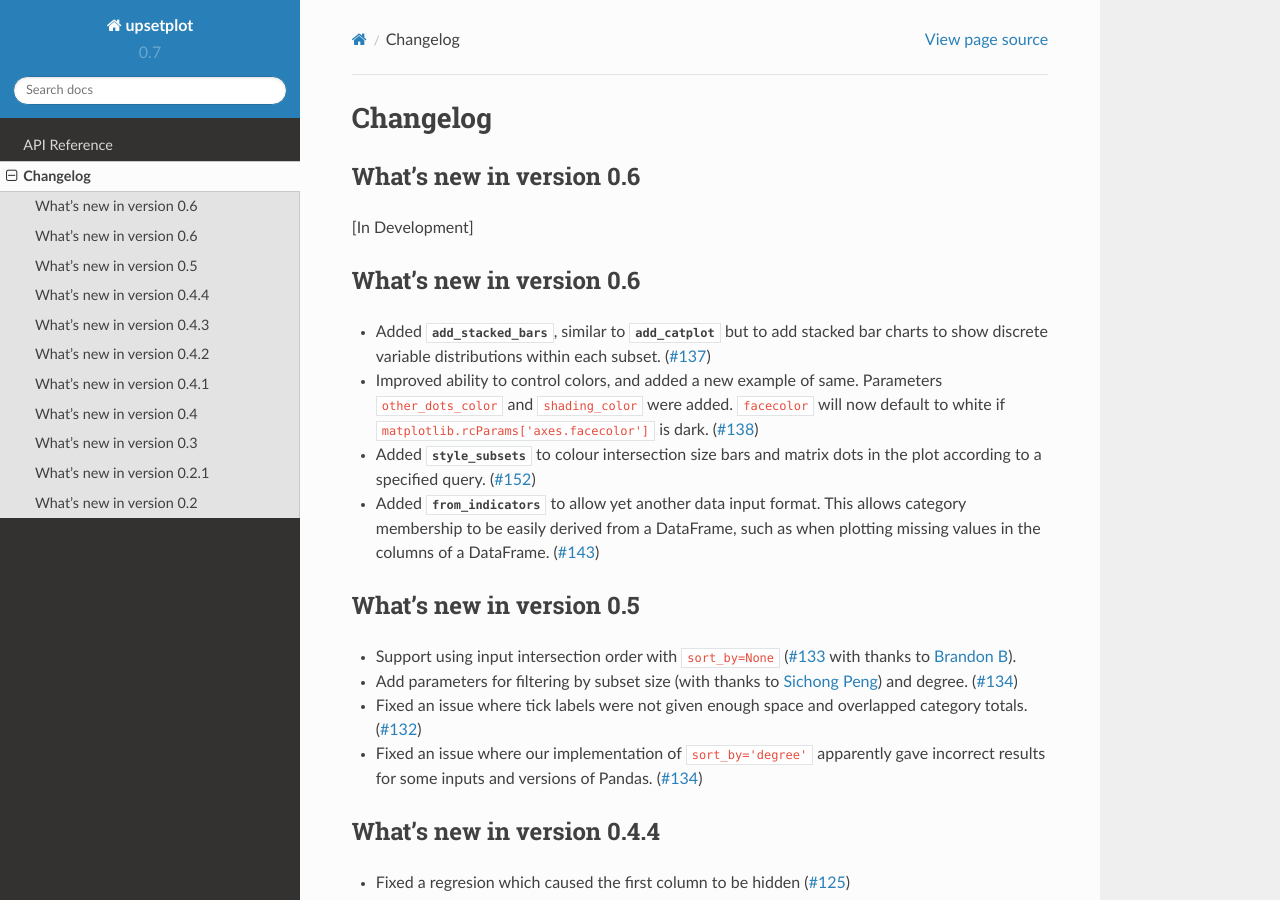
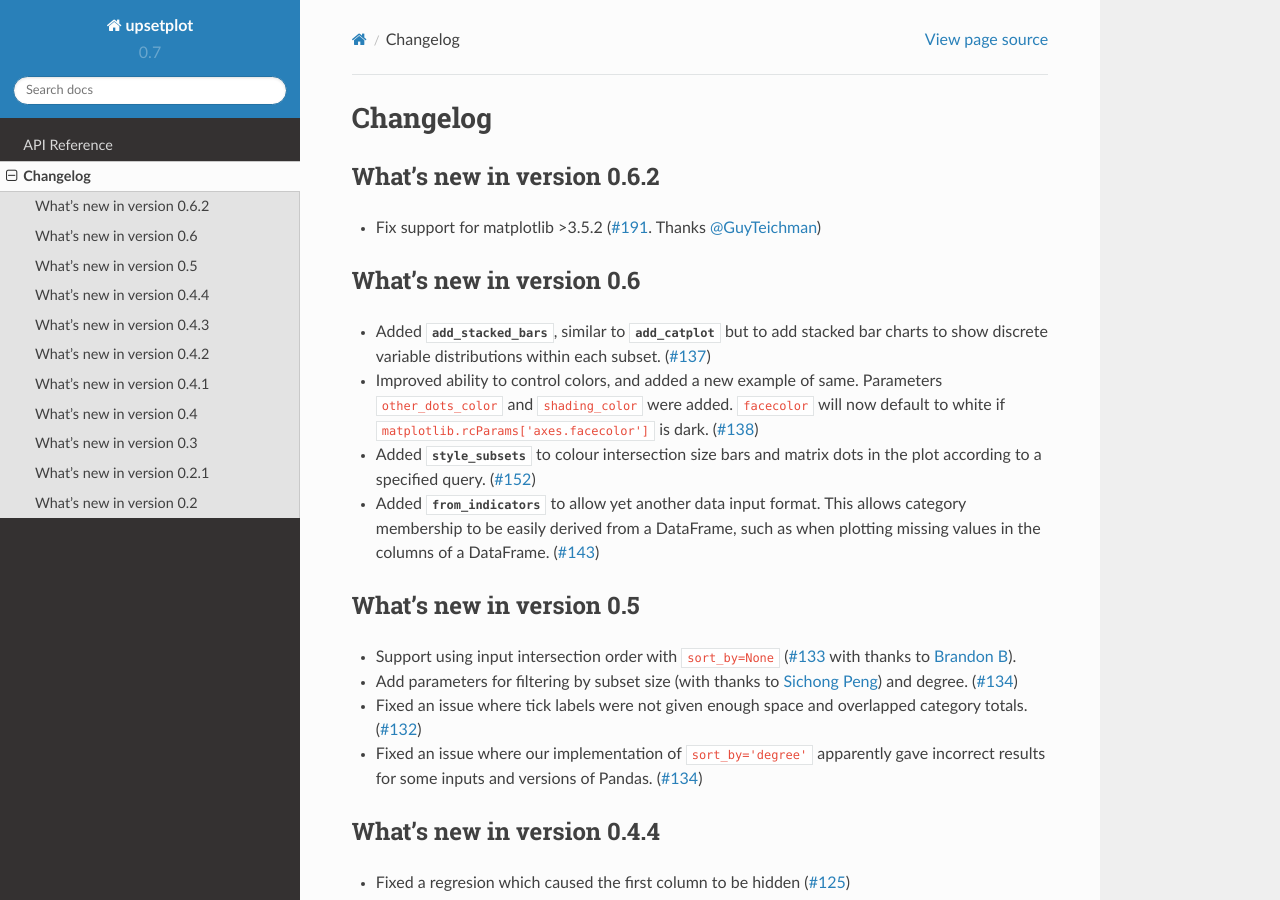
Before and after one commit to jnothman/UpSetPlot, a Sphinx documentation site: the page built from doc/changelog.rst, in a window 1280 px wide and 900 px high. Built offline with Sphinx 7.4.7 and the Read the Docs theme 2.0.0, drawn with Linux system fonts in a browser that asks for light colours; pages that are not in the unit, such as notebooks, are missing from menus; some of the changed text lies outside the part shown.

Commit message:
Release 0.6.2

```diff
--- a/CHANGELOG.rst
+++ b/CHANGELOG.rst
@@ -1,7 +1,7 @@
-What's new in version 0.6
--------------------------
+What's new in version 0.6.2
+---------------------------
 
-[In Development]
+- Fix support for matplotlib >3.5.2 (:issue:`191`. Thanks :user:`GuyTeichman`)
 
 What's new in version 0.6
 -------------------------
--- a/doc/conf.py
+++ b/doc/conf.py
@@ -67,7 +67,7 @@ master_doc = 'index'
 
 # General information about the project.
 project = u'upsetplot'
-copyright = u'2018-2020, Joel Nothman'
+copyright = u'2018-2022, Joel Nothman'
 
 # The version info for the project you're documenting, acts as replacement for
 # |version| and |release|, also used in various other places throughout the
```
